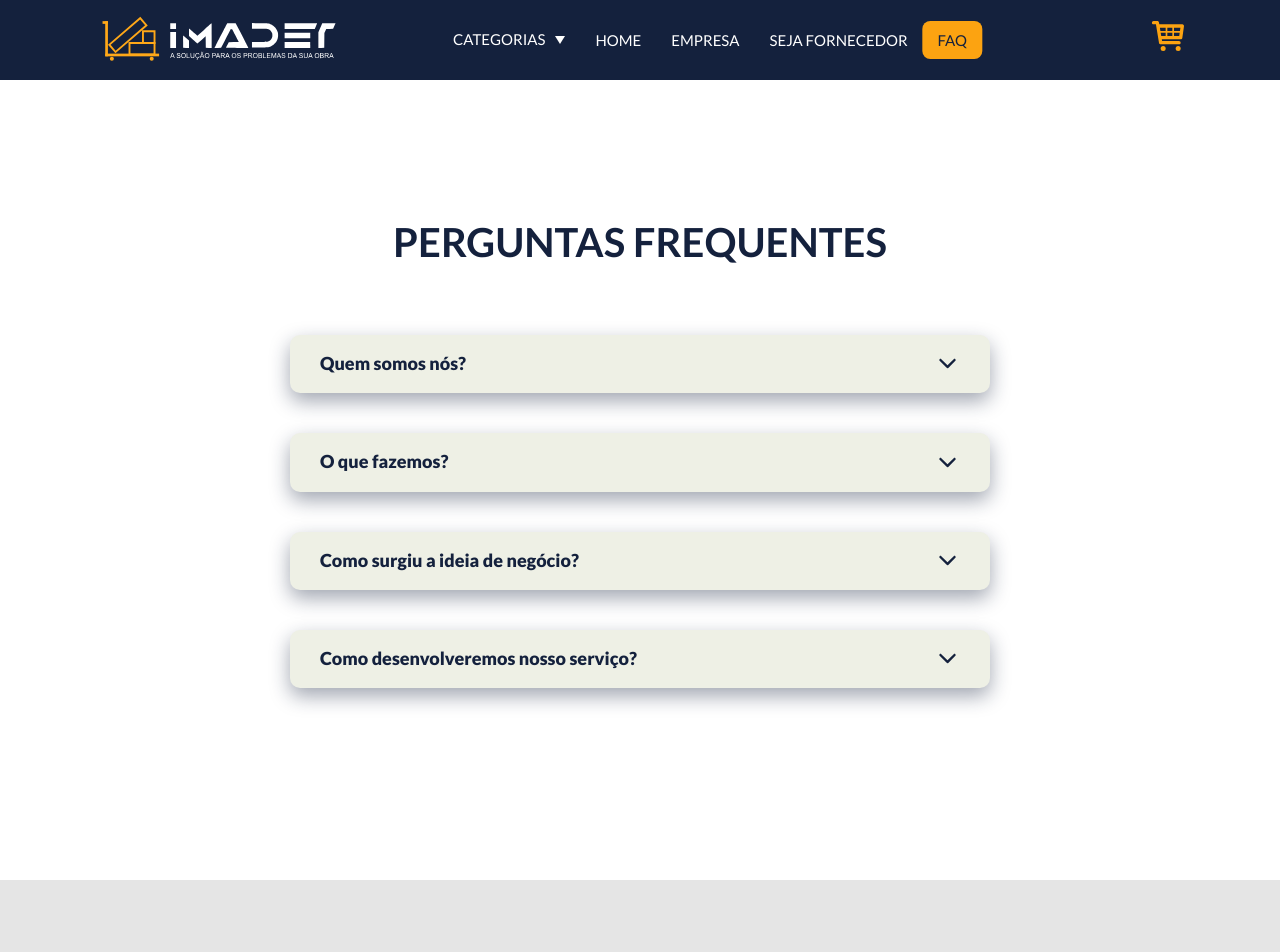
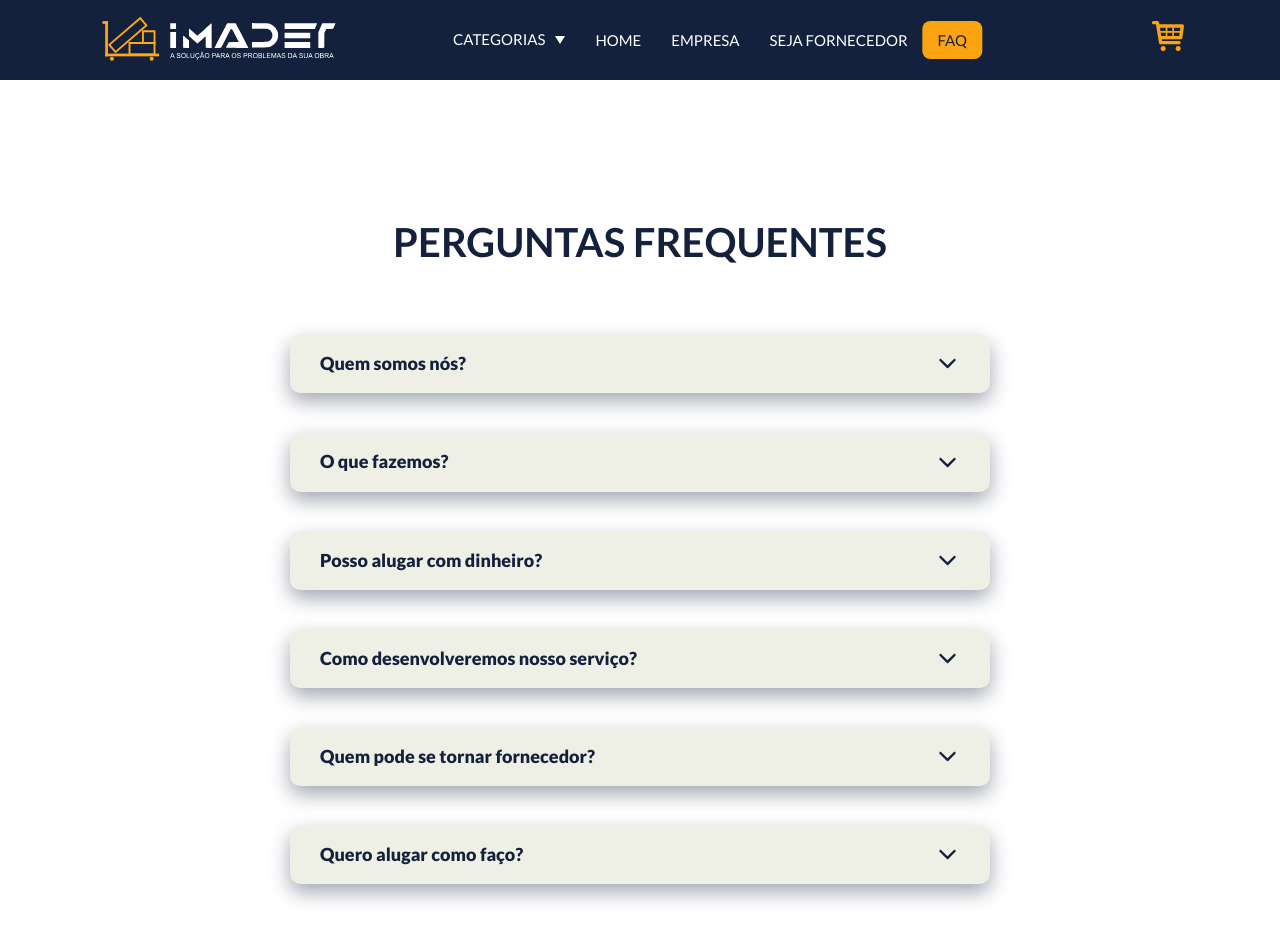
Before and after one commit to Alessandro-6/imadet-vite-repo, a React (Vite) app: page /faq in a window 1280 px wide. Shown: the top 952 px of the page. Built offline with nearby package versions, Linux system fonts and the light colour scheme; a web font is replaced by a local one.

Commit message:
Adding questions to faq

```diff
--- a/src/components/Newsletter.jsx
+++ b/src/components/Newsletter.jsx
@@ -13,7 +13,7 @@ export default function Newsletter() {
   return (
     <>
       <section className="section-newsletter" id="newsletter">
-        <h2 className="heading-2 mb-md">Entre em contacto</h2>
+        <h2 className="heading-2 mb-md">Torne-se fornecedor</h2>
         <form
           className="newsletter"
           onSubmit={(e) => {
@@ -83,14 +83,14 @@ export default function Newsletter() {
             element={<FaPhoneAlt className="side-content__group--icon" />}
             number={2}
           >
-            lorem ipsum dolor sit amet
+            +244 957 618 667
           </SideContent>
           <SideContent
             title="Aberto"
             element={<MdWatchLater className="side-content__group--icon" />}
             number={3}
           >
-            lorem ipsum dolor sit amet
+            Das 08:00 ás 18:00
           </SideContent>
         </aside>
       </section>
--- a/src/css/index.css
+++ b/src/css/index.css
@@ -482,7 +482,7 @@ div.header {
 }
 .side-content__group {
   display: grid;
-  grid-template-columns: repeat(2, 10rem);
+  grid-template-columns: repeat(2, 13rem);
   grid-column: span 2;
   gap: 1rem;
   color: #14213d;
@@ -530,7 +530,7 @@ div.header {
   gap: 4rem;
   align-items: center;
   transition: all 0.6s cubic-bezier(0.24, 0.24, 0.08, 1.04);
-  max-height: 58rem;
+  max-height: 65rem;
 }
 .accordions .accordion {
   background-color: #eef0e5;
--- a/src/layout/Faq.jsx
+++ b/src/layout/Faq.jsx
@@ -33,24 +33,12 @@ function Faq() {
             queira desfrutar dos nossos serviços sem gastar muito.
           </Accordion>
           <Accordion
-            question="Como surgiu a ideia de negócio"
+            question="Posso alugar com dinheiro"
             num={3}
             active={active}
             setActive={setActive}
           >
-            A ideia surgiu de uma necessidade de mercado apercebida, imaginamos
-            que alguma vez almejou fazer uma pequea reforma na sua casa por
-            conta própria porém não tinha o material necessário para tal ou
-            achou que seria um disperdício comprar um mateial que usaria apenas
-            uma vez, a nossa empresa surgiu com esse objectivo, facilitar a
-            comunicação fornecedor-cliente e ajudá-lo a economizar. Trata-se de
-            uma ideia vencedora por ser um diferencial no mercado de trabalho,
-            há muitas empresas que alugam equipamentos de construção civil mas
-            nem todas disponibilizam materiais de baixo, médio e alto custo. A
-            nossa loja online permite que não só que os fornecedores lucrem mas
-            quem tenha um equipamento, máquina ou ferramenta a sua disposição
-            fazendo uma renda extra. Torna também possivel que potenciais
-            clientes economizem e evitem custos desnecessários.
+            Não, IMADET não aluga com dinheiro.
           </Accordion>
           <Accordion
             question="Como desenvolveremos nosso serviço"
@@ -63,6 +51,32 @@ function Faq() {
             responsaveis pelo marketing atingindo assim o consumidor final e
             pelo controle dos preços a serem praticados na página.
           </Accordion>
+          <Accordion
+            question="Quem pode se tornar fornecedor"
+            num={5}
+            active={active}
+            setActive={setActive}
+          >
+            Qualquer um pode se tornar um fornecedor da IMADET, acreditamos que
+            até nossos clientes podem se tornar parceiros da IMADET, Se você
+            possui um equipamento funcional e busca uma oportunidade de renda
+            extra sem sair de casa, convidamos você a crescer conosco.
+          </Accordion>
+
+          <Accordion
+            question="Quero alugar como faço"
+            num={6}
+            active={active}
+            setActive={setActive}
+          >
+            Para alugar qualquer ferramenta, máquina ou equipamento, siga os
+            seguintes passos: 1. Subscreva a página.{"\n"} 2. Acesse a aba
+            'Alugar'. 3. Adicione ao carrinho o equipamento desejado. 4.
+            Prossiga para o pagamento do equipamento. Após o pagamento, o
+            equipamento será entregue em um prazo de 1 a 3 horas úteis. Se não
+            receber o equipamento neste período, por favor, entre em contato
+            conosco.
+          </Accordion>
         </div>
       </main>
       <Footer />
--- a/src/sass/components/_accordion.scss
+++ b/src/sass/components/_accordion.scss
@@ -5,7 +5,7 @@
   gap: 4rem;
   align-items: center;
   transition: all 0.6s cubic-bezier(0.24, 0.24, 0.08, 1.04);
-  max-height: 58rem;
+  max-height: 65rem;
 
   .accordion {
     background-color: $color-light-gray;
--- a/src/sass/components/_side-content.scss
+++ b/src/sass/components/_side-content.scss
@@ -7,7 +7,7 @@
 
   &__group {
     display: grid;
-    grid-template-columns: repeat(2, 10rem);
+    grid-template-columns: repeat(2, 13rem);
     grid-column: span 2;
     gap: 1rem;
     color: $color-secondary;
```
